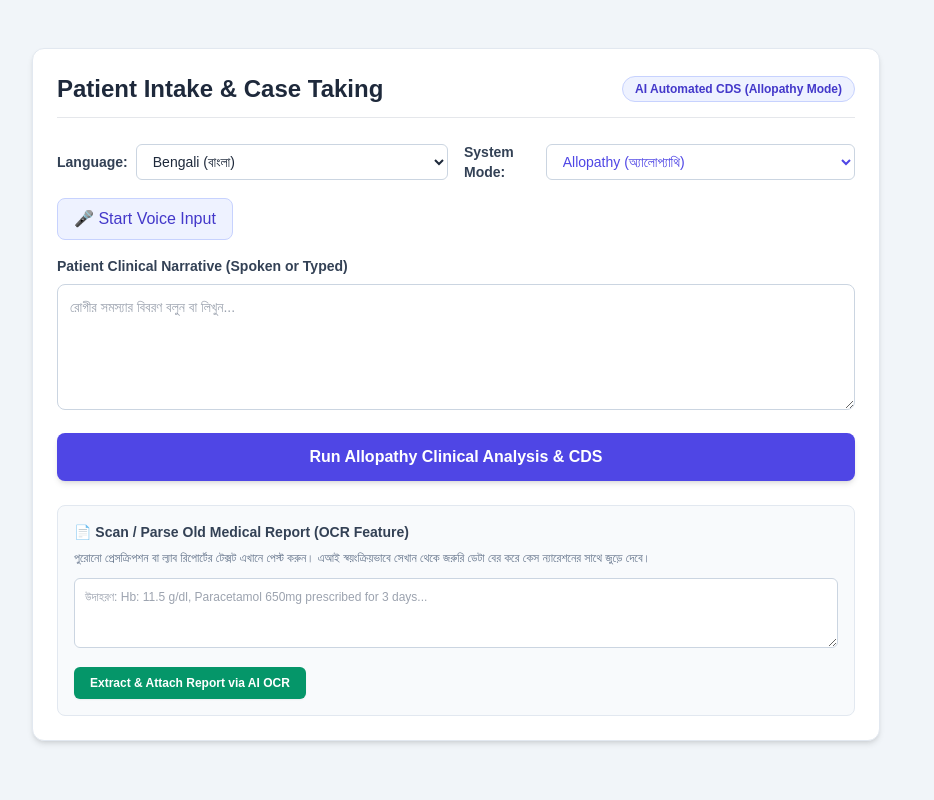
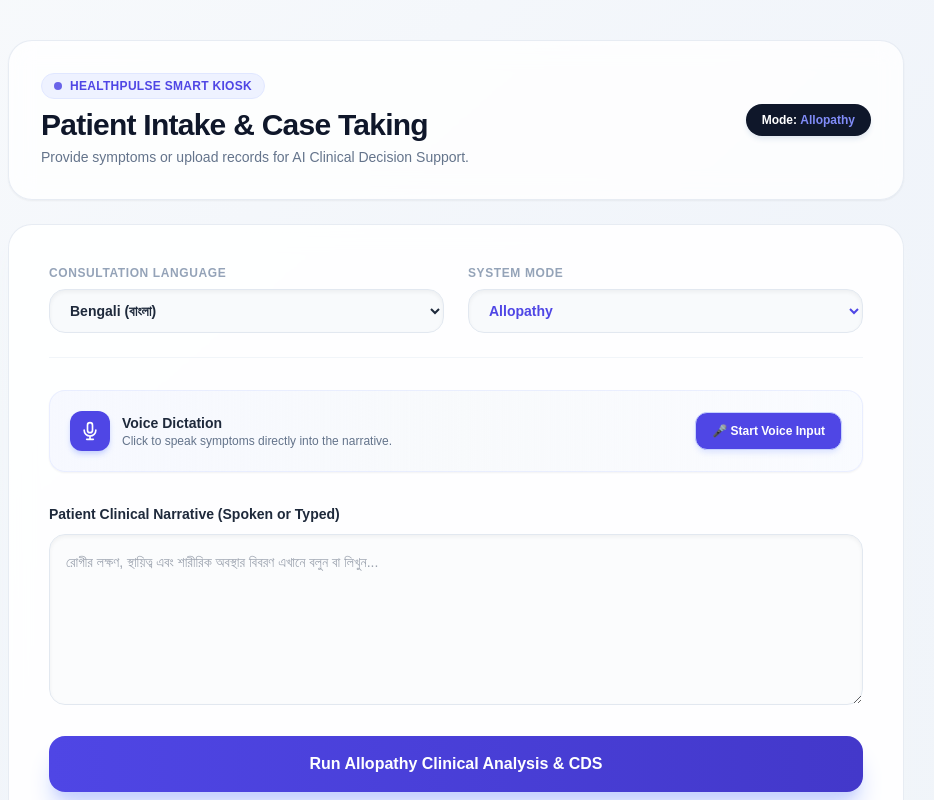
Before and after one commit to sujaanz/HealthPulse, a Next.js app in the folder frontend/: page /case-entry in a window 1280 px wide. Shown: the top 800 px of the page, without its empty margins (184-1118 px from the left). Built offline with nearby package versions, Linux system fonts and the light colour scheme.

Commit message:
Updated case-entry UI with modern styling, Ayush/Allopathy modes and OCR support

```diff
--- a/frontend/src/app/case-entry/page.tsx
+++ b/frontend/src/app/case-entry/page.tsx
@@ -4,17 +4,75 @@ import axios from "axios";
 import { useRouter } from "next/navigation";
 import SpeechInput from "../../components/SpeechInput";
 
+const translations: Record<string, any> = {
+  "bn-IN": {
+    kioskTitle: "HealthPulse Smart Kiosk",
+    mainTitle: "Patient Intake & Case Taking",
+    subtitle: "Provide symptoms or upload records for AI Clinical Decision Support.",
+    modeLabel: "System Mode",
+    langLabel: "Consultation Language",
+    narrativeLabel: "Patient Clinical Narrative (Spoken or Typed)",
+    narrativePlaceholder: "রোগীর লক্ষণ, স্থায়িত্ব এবং শারীরিক অবস্থার বিবরণ এখানে বলুন বা লিখুন...",
+    ayushPlaceholder: "রোগীর লক্ষণ, প্রকৃতি এবং আহার-বিহার সম্পর্কে বিস্তারিত লিখুন...",
+    submitBtn: "Run Clinical Analysis & CDS",
+    loadingText: "Processing AI Analysis...",
+    ocrTitle: "Scan / Parse Old Medical Report",
+    ocrSubtitle: "Paste past prescription or lab report text for automated data extraction.",
+    ocrPlaceholder: "Paste report text here (e.g., Hb: 11.5 g/dl, Blood sugar elevated...)",
+    ocrBtn: "Extract & Attach via AI OCR",
+    ocrLoading: "Extracting Data...",
+    ocrSuccess: "✅ OCR Extracted Successfully"
+  },
+  "en-IN": {
+    kioskTitle: "HealthPulse Smart Kiosk",
+    mainTitle: "Patient Intake & Case Taking",
+    subtitle: "Provide symptoms or upload records for AI Clinical Decision Support.",
+    modeLabel: "System Mode",
+    langLabel: "Consultation Language",
+    narrativeLabel: "Patient Clinical Narrative (Spoken or Typed)",
+    narrativePlaceholder: "Describe patient symptoms, duration, and clinical condition...",
+    ayushPlaceholder: "Describe patient symptoms, constitution, and diet/lifestyle...",
+    submitBtn: "Run Clinical Analysis & CDS",
+    loadingText: "Processing AI Analysis...",
+    ocrTitle: "Scan / Parse Old Medical Report",
+    ocrSubtitle: "Paste past prescription or lab report text for automated data extraction.",
+    ocrPlaceholder: "Paste report text here (e.g., Hb: 11.5 g/dl, Blood sugar elevated...)",
+    ocrBtn: "Extract & Attach via AI OCR",
+    ocrLoading: "Extracting Data...",
+    ocrSuccess: "✅ OCR Extracted Successfully"
+  },
+  "hi-IN": {
+    kioskTitle: "HealthPulse Smart Kiosk",
+    mainTitle: "Patient Intake & Case Taking",
+    subtitle: "Provide symptoms or upload records for AI Clinical Decision Support.",
+    modeLabel: "System Mode",
+    langLabel: "Consultation Language",
+    narrativeLabel: "Patient Clinical Narrative (Spoken or Typed)",
+    narrativePlaceholder: "रोगी के लक्षणों, अवधि और नैदानिक स्थिति का वर्णन करें...",
+    ayushPlaceholder: "रोगी के लक्षणों, प्रकृति और आहार-विहार का वर्णन करें...",
+    submitBtn: "Run Clinical Analysis & CDS",
+    loadingText: "Processing AI Analysis...",
+    ocrTitle: "Scan / Parse Old Medical Report",
+    ocrSubtitle: "Paste past prescription or lab report text for automated data extraction.",
+    ocrPlaceholder: "Paste report text here (e.g., Hb: 11.5 g/dl, Blood sugar elevated...)",
+    ocrBtn: "Extract & Attach via AI OCR",
+    ocrLoading: "Extracting Data...",
+    ocrSuccess: "✅ OCR Extracted Successfully"
+  }
+};
+
 export default function CaseEntryPage() {
   const router = useRouter();
   const [language, setLanguage] = useState("bn-IN");
-  const [mode, setMode] = useState("Allopathy"); // Allopathy or Ayush mode
+  const [mode, setMode] = useState("Allopathy");
   const [narrative, setNarrative] = useState("");
   const [loading, setLoading] = useState(false);
 
-  // States for Document OCR Feature
   const [rawOcrText, setRawOcrText] = useState("");
   const [ocrLoading, setOcrLoading] = useState(false);
   const [ocrResult, setOcrResult] = useState<any>(null);
+
+  const t = translations[language] || translations["en-IN"];
 
   const handleSubmit = async (e: React.FormEvent) => {
     e.preventDefault();
@@ -45,7 +103,6 @@ export default function CaseEntryPage() {
     }
   };
 
-  // Handler for OCR Analysis
   const handleOcrAnalyze = async () => {
     if (!rawOcrText.trim()) return alert("Please enter or paste report text for OCR analysis.");
     setOcrLoading(true);
@@ -54,7 +111,6 @@ export default function CaseEntryPage() {
         raw_text: rawOcrText
       });
       setOcrResult(res.data);
-      // Automatically append OCR summary to the main clinical narrative
       setNarrative((prev) =>
         prev ? `${prev}\n[OCR Report Summary: ${res.data.summary}]` : `[OCR Report Summary: ${res.data.summary}]`
       );
@@ -67,23 +123,35 @@ export default function CaseEntryPage() {
   };
 
   return (
-    <div className="max-w-4xl mx-auto p-4 md:p-6 mt-4 md:mt-6 w-full">
-      <div className="bg-white rounded-xl shadow-md p-4 md:p-6 border border-slate-200 mb-6">
-        <div className="flex flex-col sm:flex-row justify-between items-start sm:items-center gap-3 mb-6 pb-3 border-b">
-          <h2 className="text-xl md:text-2xl font-bold text-slate-800">Patient Intake & Case Taking</h2>
-          <span className="text-xs bg-indigo-50 text-indigo-700 px-3 py-1 rounded-full font-semibold border border-indigo-200">
-            AI Automated CDS ({mode} Mode)
-          </span>
+    <div className="min-h-screen bg-gradient-to-br from-slate-50 via-indigo-50/20 to-slate-100 py-10 px-4 sm:px-6 lg:px-8">
+      <div className="max-w-4xl mx-auto space-y-6">
+
+        {/* Modern Header Banner */}
+        <div className="bg-white/80 backdrop-blur-md shadow-sm rounded-3xl p-6 sm:p-8 border border-slate-200/80 flex flex-col sm:flex-row justify-between items-start sm:items-center gap-4 transition-all">
+          <div>
+            <div className="inline-flex items-center gap-2 px-3 py-1 rounded-full bg-indigo-50 border border-indigo-100 text-indigo-600 text-xs font-bold tracking-wide uppercase mb-2">
+              <span className="w-2 h-2 rounded-full bg-indigo-600 animate-pulse"></span>
+              {t.kioskTitle}
+            </div>
+            <h1 className="text-2xl sm:text-3xl font-black text-slate-900 tracking-tight">{t.mainTitle}</h1>
+            <p className="text-sm text-slate-500 mt-1">{t.subtitle}</p>
+          </div>
+          <div className="px-4 py-2 rounded-2xl bg-slate-900 text-white text-xs font-bold shadow-md shadow-slate-200">
+            Mode: <span className="text-indigo-400 font-extrabold">{mode}</span>
+          </div>
         </div>
 
-        {/* Language and Mode Selectors */}
-        <div className="grid grid-cols-1 sm:grid-cols-2 gap-4 mb-4 items-center">
-          <div className="flex items-center gap-2">
-            <label className="text-sm font-semibold text-slate-700">Language:</label>
+        {/* Main Card Workspace */}
+        <div className="bg-white/90 backdrop-blur-md shadow-xl shadow-slate-100 rounded-3xl p-6 sm:p-10 border border-slate-200/80 space-y-8">
+
+          {/* Controls Bar */}
+          <div className="grid grid-cols-1 sm:grid-cols-2 gap-6 pb-6 border-b border-slate-100">
+            <div>
+              <label className="block text-xs font-extrabold uppercase tracking-wider text-slate-400 mb-2">{t.langLabel}</label>
               <select
                 value={language}
                 onChange={(e) => setLanguage(e.target.value)}
-              className="border rounded-md px-3 py-2 text-sm bg-white border-slate-300 focus:outline-none focus:ring-2 focus:ring-indigo-500 w-full"
+                className="w-full bg-slate-50 border border-slate-200 rounded-2xl px-4 py-3 text-sm font-semibold text-slate-800 focus:outline-none focus:ring-2 focus:ring-indigo-500/20 focus:border-indigo-600 transition-all cursor-pointer shadow-inner"
               >
                 <option value="bn-IN">Bengali (বাংলা)</option>
                 <option value="en-IN">English (India)</option>
@@ -91,85 +159,115 @@ export default function CaseEntryPage() {
               </select>
             </div>
 
-          <div className="flex items-center gap-2">
-            <label className="text-sm font-semibold text-slate-700">System Mode:</label>
+            <div>
+              <label className="block text-xs font-extrabold uppercase tracking-wider text-slate-400 mb-2">{t.modeLabel}</label>
               <select
                 value={mode}
                 onChange={(e) => setMode(e.target.value)}
-              className="border rounded-md px-3 py-2 text-sm bg-white border-slate-300 focus:outline-none focus:ring-2 focus:ring-indigo-500 w-full font-medium text-indigo-600"
+                className="w-full bg-slate-50 border border-slate-200 rounded-2xl px-4 py-3 text-sm font-bold text-indigo-600 focus:outline-none focus:ring-2 focus:ring-indigo-500/20 focus:border-indigo-600 transition-all cursor-pointer shadow-inner"
               >
-              <option value="Allopathy">Allopathy (অ্যালোপ্যাথি)</option>
-              <option value="Ayush">Ayush / Ayurveda (আয়ুর্বেদ)</option>
+                <option value="Allopathy">Allopathy</option>
+                <option value="Ayush">Ayush / Ayurveda</option>
               </select>
             </div>
           </div>
 
-        <div className="mb-4">
+          {/* Voice Input Section with Sleek Modern Container */}
+          <div className="bg-gradient-to-r from-indigo-50/50 via-slate-50 to-indigo-50/30 border border-indigo-100/60 rounded-2xl p-5 flex flex-col sm:flex-row items-center justify-between gap-4 shadow-sm">
+            <div className="flex items-center gap-3">
+              <div className="w-10 h-10 rounded-xl bg-indigo-600 text-white flex items-center justify-center shadow-md shadow-indigo-200">
+                <svg className="w-5 h-5" fill="none" stroke="currentColor" viewBox="0 0 24 24" xmlns="http://www.w3.org/2000/svg">
+                  <path strokeLinecap="round" strokeLinejoin="round" strokeWidth="2" d="M19 11a7 7 0 01-7 7m0 0a7 7 0 01-7-7m7 7v4m0 0H8m4 0h4m-4-8a3 3 0 01-3-3V5a3 3 0 116 0v6a3 3 0 01-3 3z"></path>
+                </svg>
+              </div>
+              <div>
+                <h4 className="text-sm font-extrabold text-slate-800">Voice Dictation</h4>
+                <p className="text-xs text-slate-500">Click to speak symptoms directly into the narrative.</p>
+              </div>
+            </div>
+            <div className="[&>button]:bg-indigo-600 [&>button]:hover:bg-indigo-700 [&>button]:text-white [&>button]:px-4 [&>button]:py-2.5 [&>button]:rounded-xl [&>button]:font-bold [&>button]:text-xs [&>button]:shadow-md [&>button]:shadow-indigo-100 [&>button]:transition-all">
               <SpeechInput
                 language={language}
-            onTranscriptChange={(txt) => setNarrative((prev) => prev ? prev + " " + txt : txt)}
+                onTranscriptChange={(txt: string) => setNarrative((prev: string) => prev ? prev + " " + txt : txt)}
               />
             </div>
+          </div>
 
-        {/* Main Form */}
-        <form onSubmit={handleSubmit} className="w-full">
-          <div className="mb-4">
-            <label className="block text-sm font-semibold text-slate-700 mb-2">
-              Patient Clinical Narrative (Spoken or Typed)
+          {/* Form Section */}
+          <form onSubmit={handleSubmit} className="space-y-6">
+            <div>
+              <label className="block text-sm font-extrabold text-slate-800 mb-2.5">
+                {t.narrativeLabel}
               </label>
+
               <textarea
-              rows={5}
+                rows={6}
                 value={narrative}
                 onChange={(e) => setNarrative(e.target.value)}
-              placeholder={mode === "Ayush" ? "রোগীর লক্ষণ এবং আহার-বিহার, জীবনযাত্রা সম্পর্কে লিখুন..." : "রোগীর সমস্যার বিবরণ বলুন বা লিখুন..."}
-              className="w-full border rounded-lg p-3 text-slate-800 border-slate-300 focus:ring-2 focus:ring-indigo-500 focus:outline-none text-sm"
+                placeholder={mode === "Ayush" ? t.ayushPlaceholder : t.narrativePlaceholder}
+                className="w-full bg-slate-50/60 border border-slate-200 rounded-2xl p-4 text-slate-800 text-sm focus:ring-2 focus:ring-indigo-500/20 focus:border-indigo-600 focus:outline-none transition-all leading-relaxed shadow-inner"
               />
             </div>
 
             <button
               type="submit"
               disabled={loading}
-            className="w-full bg-indigo-600 text-white text-sm md:text-base font-semibold py-3 rounded-lg hover:bg-indigo-700 transition disabled:opacity-50 flex items-center justify-center gap-2 px-2 text-center shadow-md mb-6"
+              className="w-full bg-gradient-to-r from-indigo-600 to-indigo-700 hover:from-indigo-700 hover:to-indigo-800 text-white text-base font-extrabold py-4 px-6 rounded-2xl shadow-xl shadow-indigo-200 transition-all transform active:scale-[0.99] disabled:opacity-50 flex items-center justify-center gap-3 cursor-pointer"
             >
-            {loading ? "Processing Clinical NLP & AI Decision Support..." : `Run ${mode} Clinical Analysis & CDS`}
+              {loading ? (
+                <span className="flex items-center gap-2">
+                  <svg className="animate-spin h-5 w-5 text-white" xmlns="http://www.w3.org/2000/svg" fill="none" viewBox="0 0 24 24">
+                    <circle className="opacity-25" cx="12" cy="12" r="10" stroke="currentColor" strokeWidth="4"></circle>
+                    <path className="opacity-75" fill="currentColor" d="M4 12a8 8 0 018-8V0C5.373 0 0 5.373 0 12h4zm2 5.291A7.962 7.962 0 014 12H0c0 3.042 1.135 5.824 3 7.938l3-2.647z"></path>
+                  </svg>
+                  {t.loadingText}
+                </span>
+              ) : (
+                `Run ${mode} Clinical Analysis & CDS`
+              )}
             </button>
           </form>
 
-        {/* OCR / Old Medical Report Scanner Section */}
-        <div className="border-t pt-4 mt-4 bg-slate-50 p-4 rounded-lg border border-slate-200">
-          <h3 className="text-sm font-bold text-slate-700 mb-2 flex items-center gap-2">
-            📄 Scan / Parse Old Medical Report (OCR Feature)
-          </h3>
-          <p className="text-xs text-slate-500 mb-3">
-            পুরোনো প্রেসক্রিপশন বা ল্যাব রিপোর্টের টেক্সট এখানে পেস্ট করুন। এআই স্বয়ংক্রিয়ভাবে সেখান থেকে জরুরি ডেটা বের করে কেস ন্যারেশনের সাথে জুড়ে দেবে।
-          </p>
+          {/* OCR Feature Card */}
+          <div className="border border-slate-200/80 bg-slate-50/70 rounded-2xl p-6 space-y-4 mt-8">
+            <div className="flex items-center gap-3">
+              <div className="w-9 h-9 rounded-xl bg-emerald-100 text-emerald-700 flex items-center justify-center font-bold">
+                📄
+              </div>
+              <div>
+                <h3 className="text-sm font-bold text-slate-800">{t.ocrTitle}</h3>
+                <p className="text-xs text-slate-500">{t.ocrSubtitle}</p>
+              </div>
+            </div>
+
             <textarea
-            rows={3}
+              rows={2}
               value={rawOcrText}
               onChange={(e) => setRawOcrText(e.target.value)}
-            placeholder="উদাহরণ: Hb: 11.5 g/dl, Paracetamol 650mg prescribed for 3 days..."
-            className="w-full border rounded-md p-2.5 text-xs text-slate-800 border-slate-300 focus:ring-2 focus:ring-indigo-500 focus:outline-none mb-3 bg-white"
+              placeholder={t.ocrPlaceholder}
+              className="w-full bg-white border border-slate-200 rounded-xl p-3.5 text-xs text-slate-800 focus:ring-2 focus:ring-emerald-500/20 focus:border-emerald-600 focus:outline-none transition-all shadow-inner"
             />
+
+            <div className="flex justify-end">
               <button
                 type="button"
                 onClick={handleOcrAnalyze}
                 disabled={ocrLoading}
-            className="bg-emerald-600 text-white text-xs font-semibold py-2 px-4 rounded-md hover:bg-emerald-700 transition disabled:opacity-50 shadow-sm"
+                className="bg-emerald-600 hover:bg-emerald-700 text-white text-xs font-bold py-2.5 px-5 rounded-xl transition-all shadow-md shadow-emerald-100 disabled:opacity-50 cursor-pointer"
               >
-            {ocrLoading ? "Extracting Report Data..." : "Extract & Attach Report via AI OCR"}
+                {ocrLoading ? t.ocrLoading : t.ocrBtn}
               </button>
+            </div>
 
-          {/* Display OCR Result Preview if available */}
             {ocrResult && (
-            <div className="mt-3 p-3 bg-emerald-50 border border-emerald-200 rounded-md text-xs text-emerald-900">
-              <p className="font-bold mb-1">✅ OCR Extracted Successfully:</p>
+              <div className="p-4 bg-emerald-50 border border-emerald-200 rounded-xl text-xs text-emerald-900 space-y-1.5 shadow-sm">
+                <p className="font-extrabold flex items-center gap-1.5 text-emerald-800">{t.ocrSuccess}</p>
                 <p><strong>Type:</strong> {ocrResult.document_type}</p>
                 <p><strong>Summary:</strong> {ocrResult.summary}</p>
-              {ocrResult.extracted_medications?.length > 0 && (
-                <p><strong>Medicines Found:</strong> {ocrResult.extracted_medications.map((m: any) => m.medicine_name).join(", ")}</p>
+              </div>
             )}
           </div>
-          )}
+
         </div>
 
       </div>
```
Lines whose indentation alone changed are shown as unchanged.
